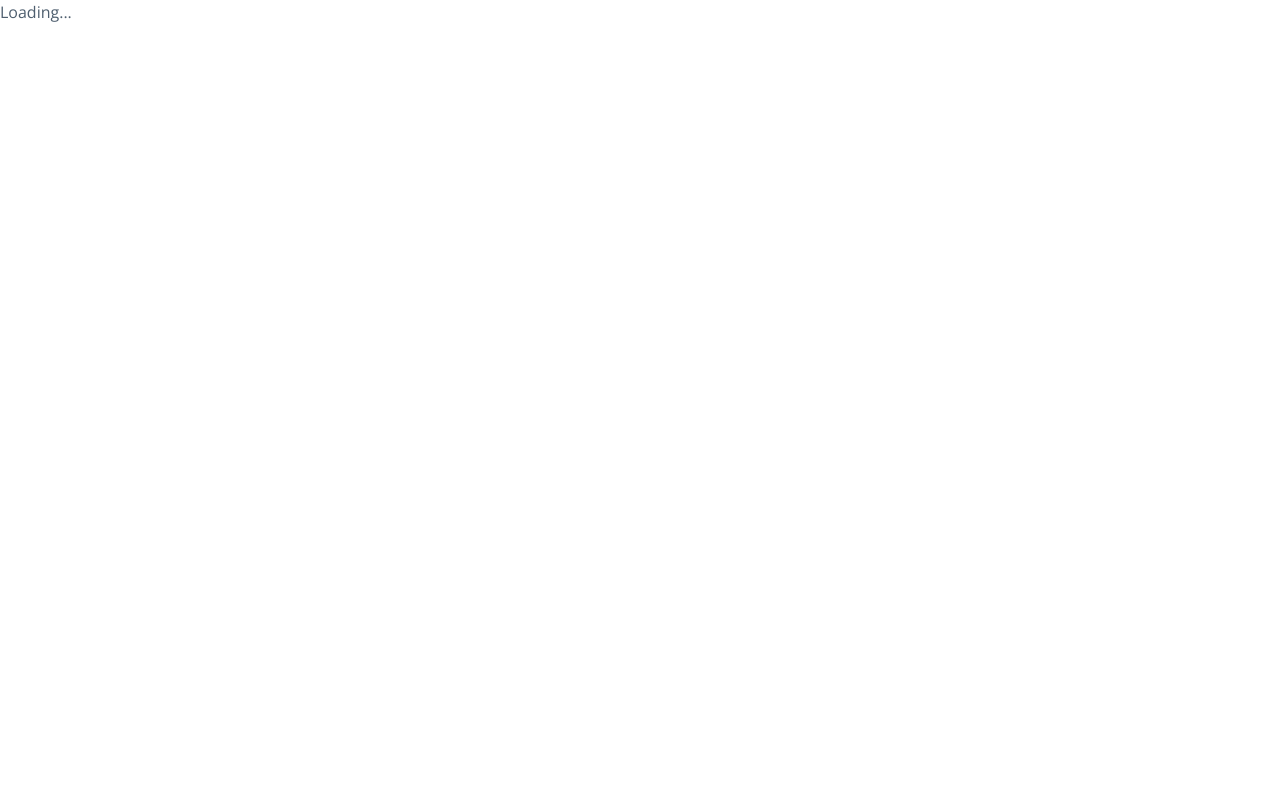
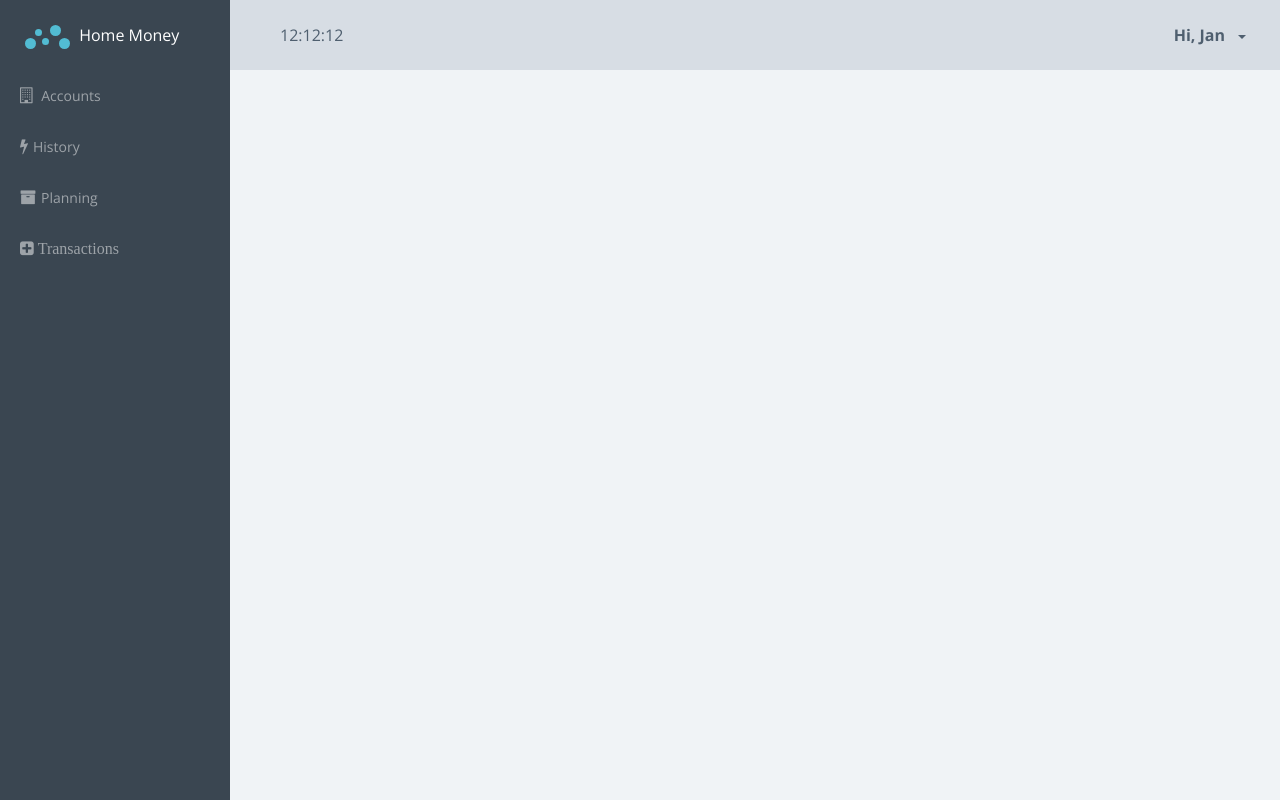
Before and after one commit to Kateryna05/home-money, an Angular app: page /system in a window 1280 px wide. Built offline with nearby package versions, Linux system fonts and the light colour scheme.

Commit message:
Sidebar + connect login form with homepage

```diff
--- a/src/app/auth/login/login.component.ts
+++ b/src/app/auth/login/login.component.ts
@@ -59,7 +59,7 @@ export class LoginComponent implements OnInit {
                 this.message.text = '';
                 window.localStorage.setItem('user', JSON.stringify(user));
                 this.authService.login();
-                //this.router.navigate([''])
+                this.router.navigate(['/system', 'bill'])
               }
 
               else {  this.showMessage({ text: 'Password is incorrect', type: 'danger'}); }}
--- a/src/app/auth/system/bill-page/bill-page.component.html
+++ b/src/app/auth/system/bill-page/bill-page.component.html
@@ -93,4 +93,3 @@
         </div>
     </div>
 </section>
-</article>
--- a/src/app/auth/system/planning-page/planning-page.component.html
+++ b/src/app/auth/system/planning-page/planning-page.component.html
@@ -1,5 +1,4 @@
-
-    <div class="title-block">
+<div class="title-block">
         <h3 class="title">
             Страница планирования <span class="sparkline bar"></span>
         </h3>
--- /dev/null
+++ b/src/app/auth/system/shared/components/sidebar/sidebar.component.html
@@ -0,0 +1,32 @@
+<aside class="sidebar">
+    <div class="sidebar-container">
+        <div class="sidebar-header">
+            <div class="brand">
+                <div class="logo">
+                    <span class="l l1"></span>
+                    <span class="l l2"></span>
+                    <span class="l l3"></span>
+                    <span class="l l4"></span>
+                    <span class="l l5"></span>
+                </div>
+                Home Money
+            </div>
+        </div>
+        <nav class="menu">
+            <ul class="nav metismenu">
+                <li routerLinkActive="active">
+                    <a [routerLink] = "['/system', 'bill']"> <i class="fa fa-building-o"></i>  Accounts </a>
+                </li>
+                <li routerLinkActive="active">
+                    <a [routerLink] = "['/system', 'history']"> <i class="fa fa-flash"></i>History</a>
+                </li>
+                <li routerLinkActive="active">
+                    <a [routerLink] = "['/system', 'planning']"> <i class="fa fa-archive"></i>Planning</a>
+                </li>
+                <li routerLinkActive="active">
+                    <a [routerLink] = "['/system', 'records']"> <i class="fa fa-plus-square">  Transactions</i></a>
+                </li>
+            </ul>
+        </nav>
+    </div>
+</aside>
--- /dev/null
+++ b/src/app/auth/system/shared/components/sidebar/sidebar.component.ts
@@ -0,0 +1,15 @@
+import { Component, OnInit } from '@angular/core';
+
+@Component({
+  selector: 'wfm-sidebar',
+  templateUrl: './sidebar.component.html',
+  styleUrls: ['./sidebar.component.scss']
+})
+export class SidebarComponent implements OnInit {
+
+  constructor() { }
+
+  ngOnInit() {
+  }
+
+}
--- a/src/app/auth/system/system.component.html
+++ b/src/app/auth/system/system.component.html
@@ -23,44 +23,12 @@
             </div>
         </header>
         <!--HEADER-->
-        <!--SIDEBAR-->
-        <aside class="sidebar">
-            <div class="sidebar-container">
-                <div class="sidebar-header">
-                    <div class="brand">
-                        <div class="logo">
-                            <span class="l l1"></span>
-                            <span class="l l2"></span>
-                            <span class="l l3"></span>
-                            <span class="l l4"></span>
-                            <span class="l l5"></span>
-                        </div>
-                        Home Money
-                    </div>
-                </div>
-                <nav class="menu">
-                    <ul class="nav metismenu">
-                        <li class="active">
-                            <a href="#"> <i class="fa fa-building-o"></i> Accounts </a>
-                        </li>
-                        <li>
-                            <a href="#"> <i class="fa fa-flash"></i>History</a>
-                        </li>
-                        <li>
-                            <a href="#"> <i class="fa fa-archive"></i>Planning</a>
-                        </li>
-                        <li>
-                            <a href="#"> <i class="fa fa-plus-square">Transactions</i></a>
-                        </li>
-                    </ul>
-                </nav>
-            </div>
-        </aside>
-        <!--SIDEBAR-->
-        <!--CONTENT-->
+
+        <wfm-sidebar></wfm-sidebar>
+
         <article class="content dashboard-page">
             <router-outlet></router-outlet>
         </article>
-        <!--CONTENT-->
+
     </div>
 </div>
--- a/src/app/auth/system/system.module.ts
+++ b/src/app/auth/system/system.module.ts
@@ -8,6 +8,7 @@ import { HistoryPageComponent } from './history-page/history-page.component';
 import { PlanningPageComponent } from './planning-page/planning-page.component';
 import { RecordsPageComponent } from './records-page/records-page.component';
 import { SystemComponent } from './system.component';
+import { SidebarComponent } from './shared/components/sidebar/sidebar.component';
 
 
 
@@ -18,7 +19,8 @@ import { SystemComponent } from './system.component';
         HistoryPageComponent,
         PlanningPageComponent,
         RecordsPageComponent,
-        SystemComponent]
+        SystemComponent,
+        SidebarComponent]
 })
 
 export class SystemModule{
```
Also changed, not shown: src/app/auth/system/shared/components/sidebar/sidebar.component.scss (added).
